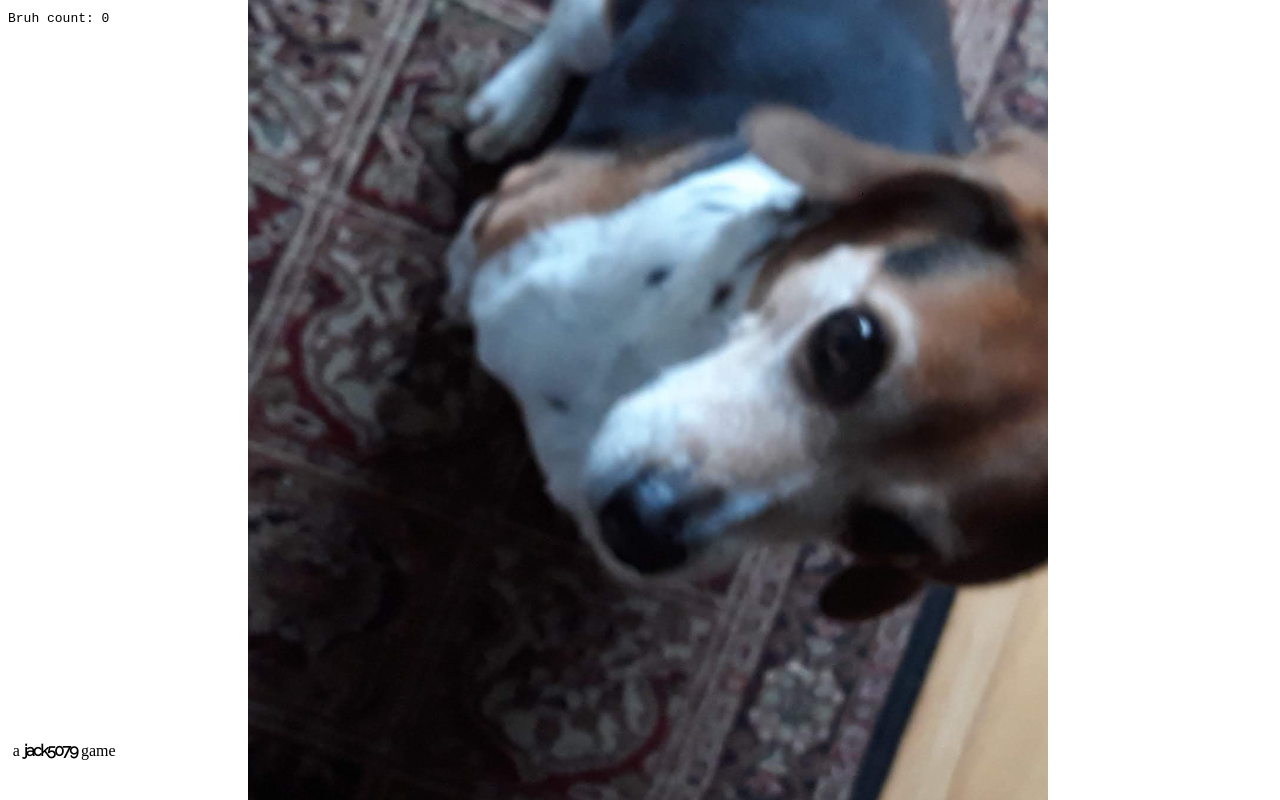
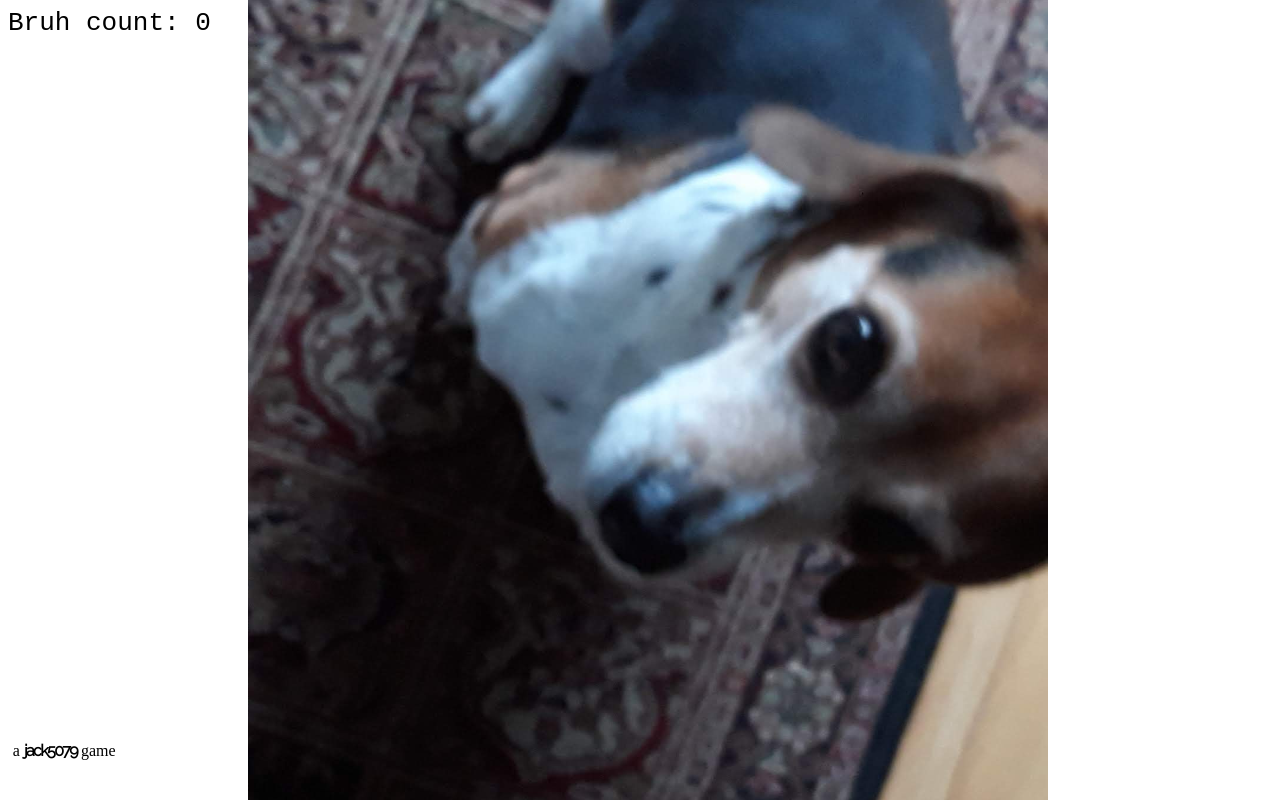
Before and after one commit to Jack5079/bark-beagle, a plain HTML site: page index.html in a window 1280 px wide. Drawn offline with Linux system fonts and the light colour scheme.

Commit message:
bigger bruh

```diff
--- a/index.html
+++ b/index.html
@@ -13,7 +13,7 @@
   <body>
     <img id="beagle" src="./beg.jpg"
       style="transform: rotate(90deg); position: fixed; width: 100vw; height: 100vh; z-index: -100;">
-    <span id="counter" style="bottom: 5%; right: 1%; font-family: monospace;">Bruh count: 0</span>
+    <span id="counter" style="bottom: 5%; right: 1%; font-family: monospace; font-size: 2em;">Bruh count: 0</span>
     <!-- Jack5079 watermark -->
     <a href="//j.mp/g_h" style="color: black; text-decoration: none; position: fixed; bottom: 5%; left: 1%;">a <span
         style="font-weight: bold; letter-spacing: -0.1em; font-family: 'Raleway', sans-serif; user-select: none;">jack5079</span>
```
